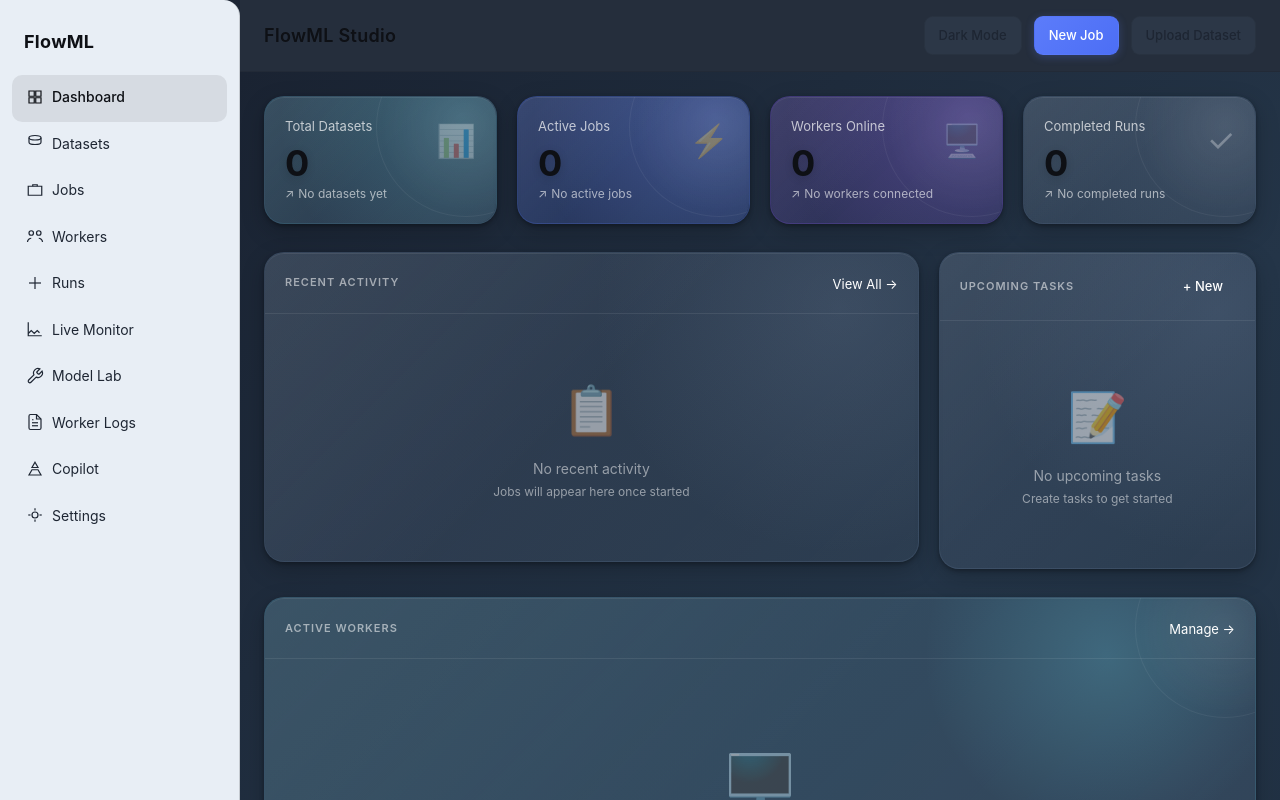
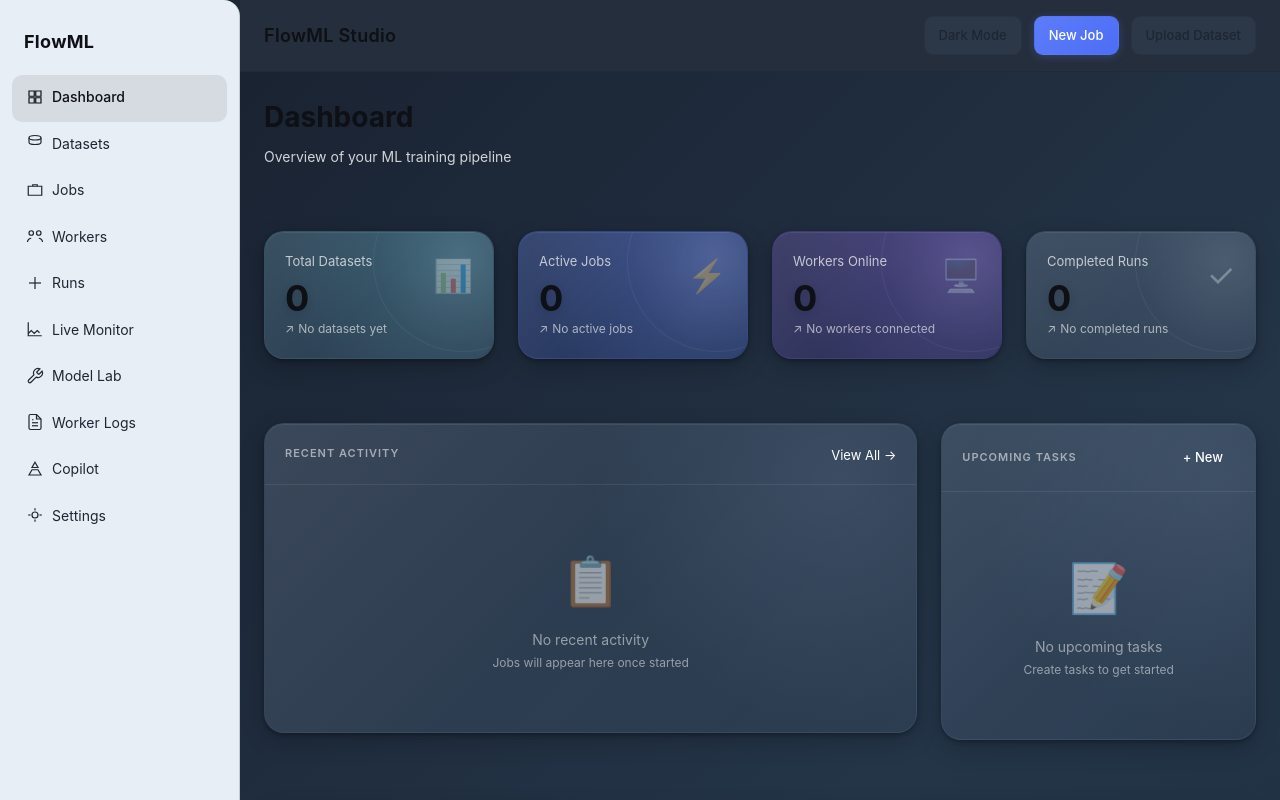
Before and after one commit to FlowML101/FlowML, a React (Vite) app in the folder frontend/: page /dashboard in a window 1280 px wide. Shown: the top 800 px of the page. Built offline with nearby package versions, Linux system fonts and the light colour scheme.

Commit message:
updated frontend shi

```diff
--- a/frontend/src/pages/Copilot.tsx
+++ b/frontend/src/pages/Copilot.tsx
@@ -2,7 +2,15 @@ import { Card } from '../components/ui/Card'
 
 export default function Copilot() {
   return (
-    <div className="grid">
+    <div className="page-content">
+      <div className="page-header" style={{ marginBottom: '32px' }}>
+        <div>
+          <h1>Copilot</h1>
+          <p className="page-subtitle">AI-powered data preprocessing assistant</p>
+        </div>
+      </div>
+
+      <div className="grid">
         <div className="span-12">
           <Card title="Copilot" actions={<button className="btn primary">Generate</button>} variant="blue" decoration>
             <div className="grid">
@@ -22,6 +30,7 @@ export default function Copilot() {
             </div>
           </Card>
         </div>
+      </div>
     </div>
   )
 }
--- a/frontend/src/pages/Dashboard.tsx
+++ b/frontend/src/pages/Dashboard.tsx
@@ -16,9 +16,16 @@ export default function Dashboard() {
   const upcomingTasks: any[] = []
 
   return (
-    <div style={{ display: 'flex', flexDirection: 'column', gap: 28 }}>
+    <div className="page-content">
+      <div className="page-header" style={{ marginBottom: '32px' }}>
+        <div>
+          <h1>Dashboard</h1>
+          <p className="page-subtitle">Overview of your ML training pipeline</p>
+        </div>
+      </div>
+
       {/* Stats Grid */}
-      <div className="grid" style={{ gap: 20 }}>
+      <div className="grid" style={{ gap: 24, marginBottom: 32 }}>
         {stats.map((stat, i) => (
           <div key={i} className="span-3">
             <Card variant={stat.variant} decoration decorationSize="small">
@@ -38,7 +45,7 @@ export default function Dashboard() {
       </div>
 
       {/* Main Content Grid */}
-      <div className="grid" style={{ gap: 20 }}>
+      <div className="grid" style={{ gap: 24, marginBottom: 32 }}>
         {/* Recent Activity - 2/3 width */}
         <div className="span-8">
           <Card
@@ -190,7 +197,7 @@ export default function Dashboard() {
       </div>
 
       {/* Bottom Grid */}
-      <div className="grid" style={{ gap: 20 }}>
+      <div className="grid" style={{ gap: 24, marginBottom: 32 }}>
         {/* Active Workers - Full Width */}
         <div className="span-12">
           <Card
--- a/frontend/src/pages/Datasets.tsx
+++ b/frontend/src/pages/Datasets.tsx
@@ -2,7 +2,15 @@ import { Card } from '../components/ui/Card'
 
 export default function Datasets() {
   return (
-    <div className="grid">
+    <div className="page-content">
+      <div className="page-header" style={{ marginBottom: '32px' }}>
+        <div>
+          <h1>Datasets</h1>
+          <p className="page-subtitle">Manage and upload training datasets</p>
+        </div>
+      </div>
+
+      <div className="grid">
         <div className="span-12">
           <Card title="Upload Dataset" actions={<button className="btn primary">Upload</button>} variant="teal" decoration>
             <form className="grid">
@@ -32,6 +40,7 @@ export default function Datasets() {
             </table>
           </Card>
         </div>
+      </div>
     </div>
   )
 }
--- a/frontend/src/pages/Jobs.tsx
+++ b/frontend/src/pages/Jobs.tsx
@@ -2,7 +2,15 @@ import { Card } from '../components/ui/Card'
 
 export default function Jobs() {
   return (
-    <div className="grid">
+    <div className="page-content">
+      <div className="page-header" style={{ marginBottom: '32px' }}>
+        <div>
+          <h1>Jobs</h1>
+          <p className="page-subtitle">Create and manage training jobs</p>
+        </div>
+      </div>
+
+      <div className="grid">
         <div className="span-12">
           <Card title="New Job" actions={<button className="btn primary">Start</button>} variant="purple" decoration>
             <form className="grid">
@@ -45,6 +53,7 @@ export default function Jobs() {
             </table>
           </Card>
         </div>
+      </div>
     </div>
   )
 }
--- a/frontend/src/pages/Runs.tsx
+++ b/frontend/src/pages/Runs.tsx
@@ -2,7 +2,15 @@ import { Card } from '../components/ui/Card'
 
 export default function Runs() {
   return (
-    <div className="grid">
+    <div className="page-content">
+      <div className="page-header" style={{ marginBottom: '32px' }}>
+        <div>
+          <h1>Runs</h1>
+          <p className="page-subtitle">View training runs and artifacts</p>
+        </div>
+      </div>
+
+      <div className="grid">
         <div className="span-12">
           <Card title="Runs & Artifacts" actions={<button className="btn">Refresh</button>} variant="purple" decoration>
             <table className="table">
@@ -15,6 +23,7 @@ export default function Runs() {
             </table>
           </Card>
         </div>
+      </div>
     </div>
   )
 }
--- a/frontend/src/pages/Settings.tsx
+++ b/frontend/src/pages/Settings.tsx
@@ -2,7 +2,15 @@ import { Card } from '../components/ui/Card'
 
 export default function Settings() {
   return (
-    <div className="grid">
+    <div className="page-content">
+      <div className="page-header" style={{ marginBottom: '32px' }}>
+        <div>
+          <h1>Settings</h1>
+          <p className="page-subtitle">Configure system and integration settings</p>
+        </div>
+      </div>
+
+      <div className="grid">
         <div className="span-12">
           <Card title="Settings" actions={<button className="btn primary">Save</button>} variant="neutral">
             <form className="grid">
@@ -31,6 +39,7 @@ export default function Settings() {
             <p style={{ fontSize: 14, lineHeight: 1.7, color: 'rgba(255,255,255,.7)', margin: 0 }}>Final Year Project | Team FlowML101</p>
           </Card>
         </div>
+      </div>
     </div>
   )
 }
--- a/frontend/src/pages/Workers.tsx
+++ b/frontend/src/pages/Workers.tsx
@@ -2,7 +2,15 @@ import { Card } from '../components/ui/Card'
 
 export default function Workers() {
   return (
-    <div className="grid">
+    <div className="page-content">
+      <div className="page-header" style={{ marginBottom: '32px' }}>
+        <div>
+          <h1>Workers</h1>
+          <p className="page-subtitle">Monitor worker nodes and resources</p>
+        </div>
+      </div>
+
+      <div className="grid">
         <div className="span-12">
           <Card title="Workers" actions={<button className="btn">Refresh</button>} variant="teal" decoration>
             <table className="table">
@@ -15,6 +23,7 @@ export default function Workers() {
             </table>
           </Card>
         </div>
+      </div>
     </div>
   )
 }
--- a/frontend/src/styles/theme.css
+++ b/frontend/src/styles/theme.css
@@ -85,7 +85,7 @@ body { font-family: var(--font-sans); background: var(--bg-gradient); color: var
 .btn.primary:hover { background: linear-gradient(135deg, #4c6ef5 0%, #3b5bdb 100%); box-shadow: 0 4px 12px rgba(92,124,250,.35); }
 
 .main { padding: 24px; overflow: auto; }
-.grid { display: grid; grid-template-columns: repeat(12, 1fr); gap: 20px; }
+.grid { display: grid; grid-template-columns: repeat(12, 1fr); gap: 24px; }
 .span-3 { grid-column: span 3; }
 .span-4 { grid-column: span 4; }
 .span-6 { grid-column: span 6; }
@@ -160,6 +160,23 @@ label { display: block; font-size: 12px; color: var(--muted); margin-bottom: 8px
 /* Page transition animation */
 .page-content {
   animation: fadeIn 0.4s cubic-bezier(0.2, 0.8, 0.2, 1);
+  display: flex;
+  flex-direction: column;
+  gap: 32px;
+}
+
+.page-header h1 {
+  font-size: 28px;
+  font-weight: 700;
+  margin: 0 0 8px 0;
+  color: var(--text);
+}
+
+.page-subtitle {
+  font-size: 14px;
+  color: var(--text-secondary);
+  margin: 0;
+  opacity: 0.8;
 }
 
 /* Card animations */
```
